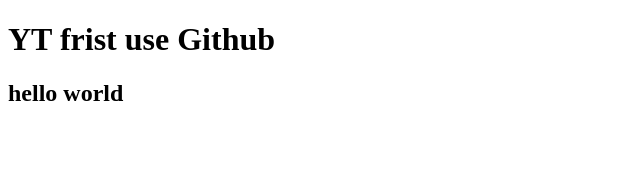
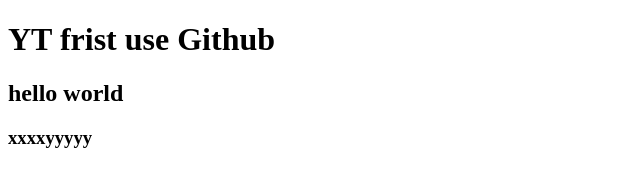
Before and after one commit to YT-001/fristTest, a plain HTML site: page index.html in a window 1280 px wide. Shown: the whole page, without its empty margins (0-640 px from the left). Drawn offline with Linux system fonts and the light colour scheme.

Commit message:
这是第三次提交，增加了一行h3代码

```diff
--- a/index.html
+++ b/index.html
@@ -8,5 +8,6 @@
 <body>
     <h1>YT frist use Github</h1>
     <h2>hello world</h2>
+    <h3>xxxxyyyyy</h3>
 </body>
 </html>
```
